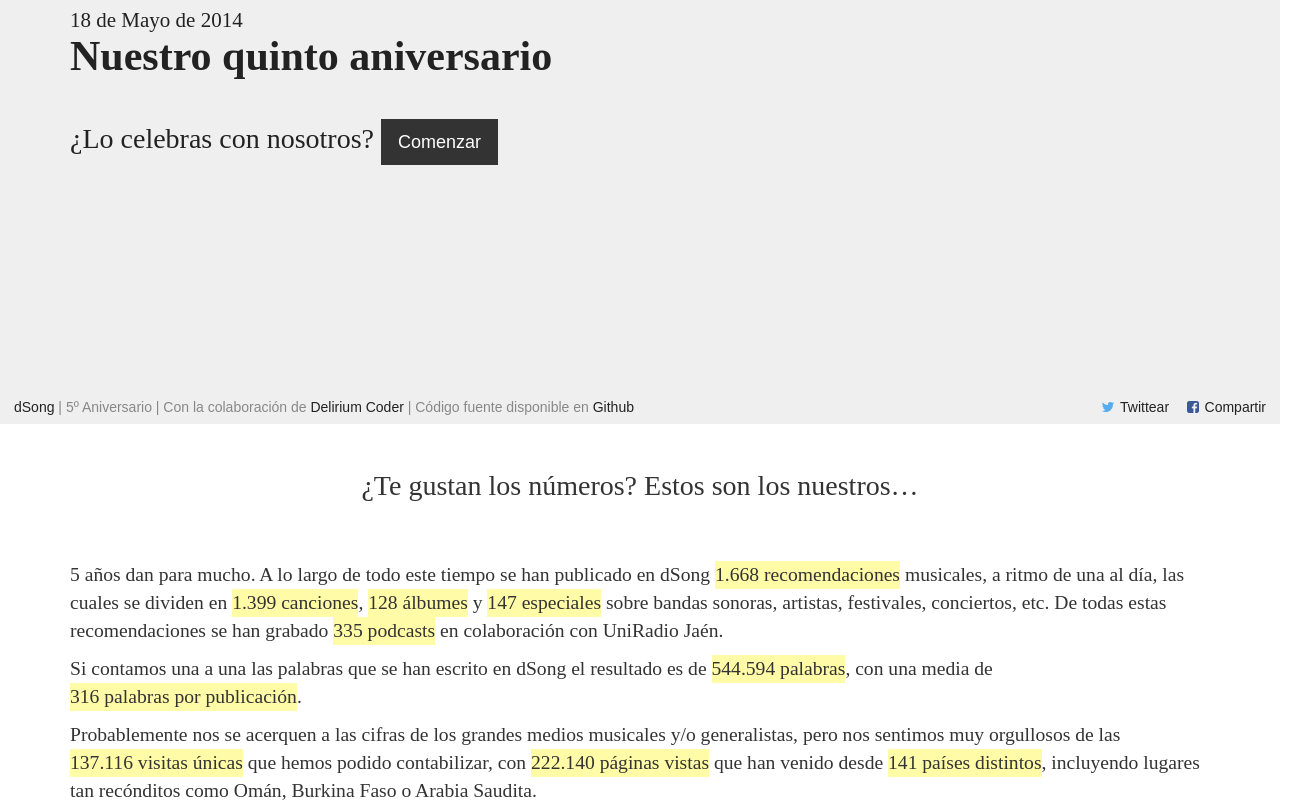
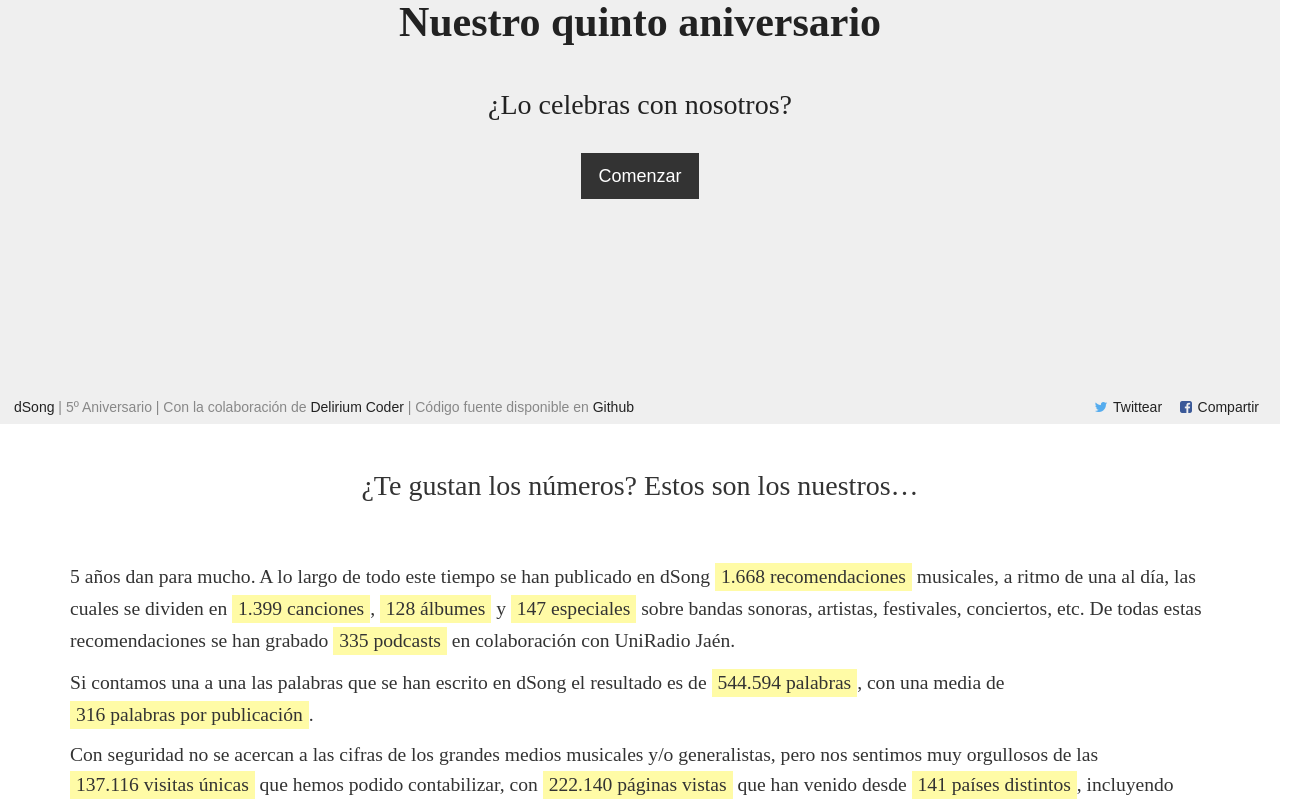
Before and after one commit to skuark/dsong5, a website: page index.html in a window 1280 px wide. Shown: the part 376-1178 px from the top of the page, 1310 px wide, since content can reach past the window. Drawn offline with nearby package versions, Linux system fonts and the light colour scheme; some packages are replaced by stand-ins of ours.

Commit message:
Varias modificaciones de última hora.

```diff
--- a/index.html
+++ b/index.html
@@ -9,7 +9,8 @@
     <meta property="og:image" content="http://5.dsong.es/images/banner_facebook.png"/>
     <meta property="og:url" content="http://5.dsong.es/"/>
     <meta property="og:description" content="dSong ha cumplido 5 años. ¿Lo celebras con nosotros?"/>
-    <title>dSong Especial 5º Aniversario</title>
+    <title>Nuestro quinto aniversario | dSong</title>
+    <link href="http://www.dsong.es/wp-content/themes/dSong_2.0/images/favicon.png" rel="shortcut icon" type="image/x-icon" />
     <link href="bower_components/bootstrap/dist/css/bootstrap.min.css" rel="stylesheet">
     <link href="//netdna.bootstrapcdn.com/font-awesome/4.1.0/css/font-awesome.min.css" rel="stylesheet">
     <link href="css/screen.css" rel="stylesheet" />
@@ -27,7 +28,8 @@
           <div class="logo"><img src="images/logo.png"></div>
           <div class="date">18 de Mayo de 2014</div>
           <div class="title">Nuestro quinto aniversario</div>
-          <div class="catch_phrase">¿Lo celebras con nosotros? <button type="button" class="btn btn-dsong5 btn-lg start">Comenzar</button></div>
+          <div class="catch_phrase">¿Lo celebras con nosotros?</div>
+          <div class="call_to_action"><button type="button" class="btn btn-dsong5 btn-lg start">Comenzar</button></div>
         </div>
       </div>
     </section>
@@ -37,7 +39,7 @@
         <p class="lead">¿Te gustan los números? Estos son los nuestros…</p>
         <p class="line">5 años dan para mucho. A lo largo de todo este tiempo se han publicado en dSong <span class="number">1.668 recomendaciones</span> musicales, a ritmo de una al día, las cuales se dividen en <span class="number">1.399 canciones</span>, <span class="number">128 álbumes</span> y <span class="number">147 especiales</span> sobre bandas sonoras, artistas, festivales, conciertos, etc. De todas estas recomendaciones se han grabado <span class="number">335 podcasts</span> en colaboración con UniRadio Jaén.</p>
         <p class="line">Si contamos una a una las palabras que se han escrito en dSong el resultado es de <span class="number">544.594 palabras</span>, con una media de <span class="number">316 palabras por publicación</span>.</p>
-        <p class="line">Probablemente nos se acerquen a las cifras de los grandes medios musicales y/o generalistas, pero nos sentimos muy orgullosos de las <span class="number">137.116 visitas únicas</span> que hemos podido contabilizar, con <span class="number">222.140 páginas vistas</span> que han venido desde <span class="number">141 países distintos</span>, incluyendo lugares tan recónditos como Omán, Burkina Faso o Arabia Saudita.</p>
+        <p class="line">Con seguridad no se acercan a las cifras de los grandes medios musicales y/o generalistas, pero nos sentimos muy orgullosos de las <span class="number">137.116 visitas únicas</span> que hemos podido contabilizar, con <span class="number">222.140 páginas vistas</span> que han venido desde <span class="number">141 países distintos</span>, incluyendo lugares tan recónditos como Omán, Burkina Faso o Arabia Saudita.</p>
       </div>
     </section>
 
@@ -2096,7 +2098,8 @@
 
     <section id="closing">
       <div class="container">
-        <p class="lead">¡¡Cuéntale a tus amigos que dSong cumple 5 años!!</p>
+        <p class="lead">Gracias a los que nos habéis seguido durante estos 5 años, y bienvenidos a los que aún no nos conocíais. A todos os seguimos esperando en <a href="http://www.dsong.es/" target="_blank">www.dsong.es</a> con una nueva recomendación cada día.</a></p>
+        <p class="lead">¡¡Y ahora grita a los cuatro vientos que dSong cumple 5 años!!</p>
         <div class="share">
           <a class="twitter" href="https://twitter.com/intent/tweet?text=Hoy+@dsonges+cumple+5+a%C3%B1os.+%C2%A1%C2%A1Felicidades!!&hashtags=dsong5a%C3%B1os&url=http://5.dsong.es/" target="_blank"><i class="fa fa-twitter"></i>Twittear</a>
           <a class="facebook" href="https://www.facebook.com/sharer/sharer.php?u=http://5.dsong.es/" target="_blank"><i class="fa fa-facebook-square"></i>Compartir</a>
--- a/sass/screen.sass
+++ b/sass/screen.sass
@@ -134,7 +134,7 @@ ul.people
   i
     margin-right: .4em
   .twitter, .facebook
-    margin-left: 1em
+    padding: 0 .5em
   .fa-facebook-square
     color: #3B5998
   .fa-twitter
@@ -151,6 +151,7 @@ section
   display: table
   padding: 1em
   color: #222
+  text-align: center
   .inner
     display: table-cell
     vertical-align: middle
@@ -169,6 +170,7 @@ section
     .catch_phrase
       font-size: 2em
       font-weight: 200
+      margin-bottom: 1em
     .start
       display: inline-block
 
@@ -179,6 +181,8 @@ section
     .number
       display: inline-block
       background-color: #fffba6
+      padding: 0 .3em
+      margin: .1em 0
 
 #artists
   background-color: #fff
@@ -209,10 +213,10 @@ section
     right: 10px
     font-size: .9em
     a
-      color: #ffffff
+      color: #aaa
 
 #closing
-  padding: 10em
+  padding: 10em 0
   .share
     font-size: 2em
     text-align: center
```
Also changed, not shown: css/screen.css.
